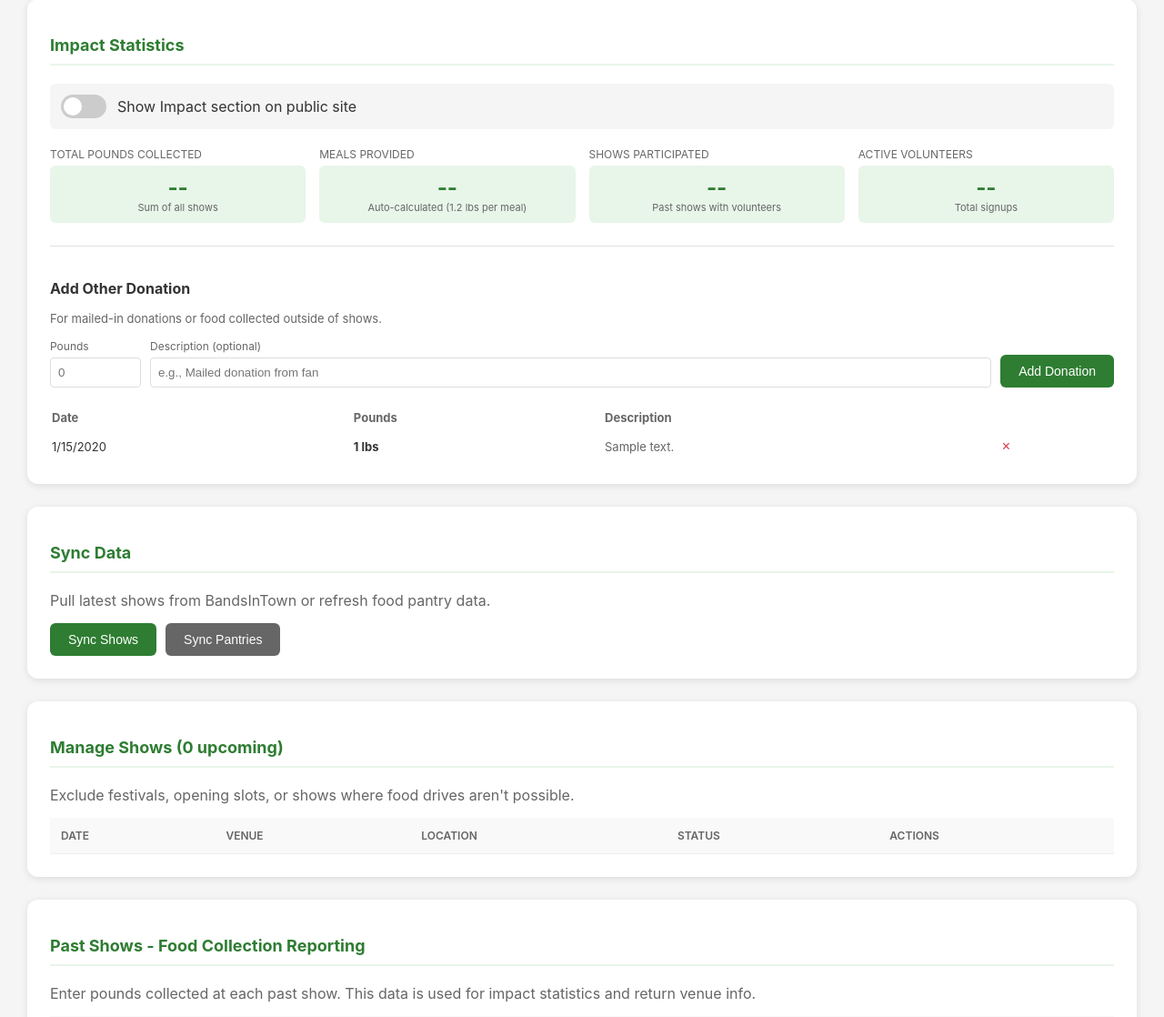
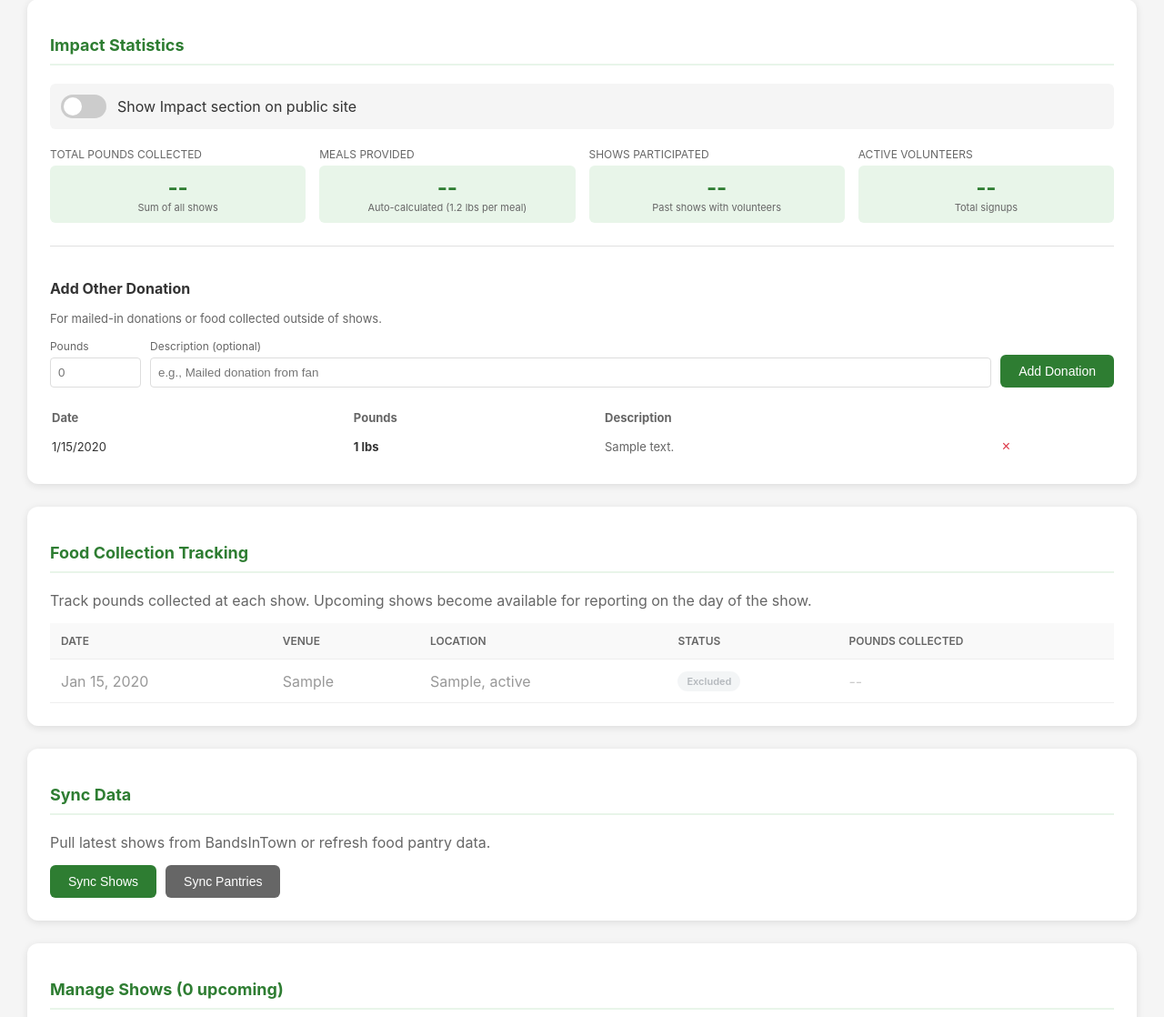
Before and after one commit to brianhaggis/hoh-food-drive, a Flask app: page /admin in a window 1280 px wide. Shown: the part 118-1236 px from the top of the page at 91% size. Run offline with Flask 3, Linux system fonts and the light colour scheme; the visitor is signed in with stand-in values (Sample User, id 1); tables that the repository leaves empty hold one stand-in row (values such as "Sample post"); data that the repository does not hold is empty; some libraries are stand-ins or nearby versions.

Commit message:
Unify food collection tracking in admin dashboard
- Move Past Shows section up under Impact Stats
- Add upcoming shows to same section with greyed-out inputs
- Inputs auto-enable on day of show
- Remove popup dialog for pound reporting
- Highlight past shows that need reporting with amber border

Co-Authored-By: Claude Opus 4.5 <noreply@anthropic.com>

```diff
--- a/templates/admin/dashboard.html
+++ b/templates/admin/dashboard.html
@@ -295,6 +295,14 @@
         .note-editable {
             background: white;
         }
+        /* Highlight shows needing pound reporting */
+        .needs-reporting {
+            background: #fff8e1 !important;
+        }
+        .needs-reporting td:first-child {
+            border-left: 3px solid #ff9800;
+        }
+
         /* Responsive */
         @media (max-width: 1024px) {
             .admin-container {
@@ -394,21 +402,6 @@
             {% endif %}
         {% endwith %}
 
-        <!-- Report Pounds Dialog (shown when there's a recent show needing reporting) -->
-        <div id="report-pounds-card" class="card" style="display: none; border: 2px solid #2e7d32; background: linear-gradient(135deg, #e8f5e9 0%, #f1f8e9 100%);">
-            <h2 style="color: #1b5e20;">Report Food Collection</h2>
-            <p id="report-pounds-info" style="margin-bottom: 15px;"></p>
-            <div style="display: flex; gap: 15px; align-items: center; flex-wrap: wrap;">
-                <div>
-                    <label style="font-weight: 600; display: block; margin-bottom: 5px;">Pounds Collected:</label>
-                    <input type="number" id="report-pounds-input" style="padding: 12px; font-size: 18px; width: 150px; border: 2px solid #2e7d32; border-radius: 6px;" placeholder="0">
-                </div>
-                <button class="btn" onclick="submitReportPounds()" style="margin-top: 20px;">Save &amp; Continue</button>
-                <button class="btn btn-secondary" onclick="skipReportPounds()" style="margin-top: 20px;">Skip for Now</button>
-            </div>
-            <input type="hidden" id="report-pounds-show-id">
-        </div>
-
         <!-- Impact Stats -->
         <div class="card">
             <h2>Impact Statistics</h2>
@@ -469,6 +462,96 @@
                 <!-- Donations List -->
                 <div id="donations-list" style="margin-top: 15px;"></div>
             </div>
+        </div>
+
+        <!-- Food Collection Tracking -->
+        <div class="card">
+            <h2>Food Collection Tracking</h2>
+            <p style="color: #666; margin-bottom: 15px;">Track pounds collected at each show. Upcoming shows become available for reporting on the day of the show.</p>
+
+            <table class="show-table">
+                <thead>
+                    <tr>
+                        <th>Date</th>
+                        <th>Venue</th>
+                        <th>Location</th>
+                        <th>Status</th>
+                        <th>Pounds Collected</th>
+                    </tr>
+                </thead>
+                <tbody>
+                    <!-- Upcoming shows (greyed out until day-of) -->
+                    {% for show in shows %}
+                    {% if not show.excluded %}
+                    <tr class="upcoming-show-row" data-show-date="{{ show.date.strftime('%Y-%m-%d') }}" style="background: #f9f9f9;">
+                        <td style="color: #666;">{{ show.date.strftime('%b %d, %Y') }}</td>
+                        <td style="color: #666;">{{ show.venue }}</td>
+                        <td style="color: #666;">{{ show.city }}, {{ show.state or show.country }}</td>
+                        <td>
+                            {% if show.has_volunteer %}
+                                <span class="badge badge-success">Has Volunteer</span>
+                            {% else %}
+                                <span class="badge badge-warning">Needs Volunteer</span>
+                            {% endif %}
+                        </td>
+                        <td>
+                            <input type="number"
+                                   class="pounds-input upcoming-pounds"
+                                   data-show-id="{{ show.id }}"
+                                   value="{{ show.pounds_collected or '' }}"
+                                   placeholder="--"
+                                   onchange="updateShowPounds({{ show.id }}, this.value)"
+                                   style="width: 80px; padding: 6px; border: 1px solid #ddd; border-radius: 4px; background: #eee; color: #999;"
+                                   disabled>
+                            <span class="pounds-saved" id="saved-{{ show.id }}" style="color: #2e7d32; margin-left: 5px; display: none;">✓</span>
+                            <span class="upcoming-note" style="font-size: 11px; color: #999; display: block;">Available {{ show.date.strftime('%b %d') }}</span>
+                        </td>
+                    </tr>
+                    {% endif %}
+                    {% endfor %}
+
+                    <!-- Divider row if there are both upcoming and past shows -->
+                    {% if shows and past_shows %}
+                    <tr>
+                        <td colspan="5" style="background: #e8f5e9; padding: 8px; font-weight: 600; color: #2e7d32; text-align: center;">
+                            Past Shows
+                        </td>
+                    </tr>
+                    {% endif %}
+
+                    <!-- Past shows (editable) -->
+                    {% for show in past_shows %}
+                    <tr {% if show.excluded %}style="opacity: 0.5;"{% endif %} class="{% if not show.excluded and show.has_volunteer and not show.pounds_collected %}needs-reporting{% endif %}">
+                        <td>{{ show.date.strftime('%b %d, %Y') }}</td>
+                        <td>{{ show.venue }}</td>
+                        <td>{{ show.city }}, {{ show.state or show.country }}</td>
+                        <td>
+                            {% if show.excluded %}
+                                <span class="badge badge-secondary">Excluded</span>
+                            {% elif show.has_volunteer %}
+                                <span class="badge badge-success">Had Volunteer</span>
+                            {% else %}
+                                <span class="badge badge-warning">No Volunteer</span>
+                            {% endif %}
+                        </td>
+                        <td>
+                            {% if not show.excluded %}
+                            <input type="number"
+                                   class="pounds-input"
+                                   data-show-id="{{ show.id }}"
+                                   value="{{ show.pounds_collected or '' }}"
+                                   placeholder="--"
+                                   onchange="updateShowPounds({{ show.id }}, this.value)"
+                                   style="width: 80px; padding: 6px; border: 1px solid #ddd; border-radius: 4px; {% if show.has_volunteer and not show.pounds_collected %}border-color: #ff9800; background: #fff8e1;{% endif %}">
+                            <span class="pounds-saved" id="saved-{{ show.id }}" style="color: #2e7d32; margin-left: 5px; display: none;">✓</span>
+                            {% else %}
+                            <span style="color: #999;">--</span>
+                            {% endif %}
+                        </td>
+                    </tr>
+                    {% endfor %}
+                </tbody>
+            </table>
         </div>
 
         <!-- Sync Actions -->
@@ -539,55 +622,6 @@
             </table>
         </div>
 
-        <!-- Past Shows (for pound reporting) -->
-        <div class="card">
-            <h2>Past Shows - Food Collection Reporting</h2>
-            <p style="color: #666; margin-bottom: 15px;">Enter pounds collected at each past show. This data is used for impact statistics and return venue info.</p>
-
-            <table class="show-table">
-                <thead>
-                    <tr>
-                        <th>Date</th>
-                        <th>Venue</th>
-                        <th>Location</th>
-                        <th>Status</th>
-                        <th>Pounds Collected</th>
-                    </tr>
-                </thead>
-                <tbody>
-                    {% for show in past_shows %}
-                    <tr {% if show.excluded %}style="opacity: 0.5;"{% endif %}>
-                        <td>{{ show.date.strftime('%b %d, %Y') }}</td>
-                        <td>{{ show.venue }}</td>
-                        <td>{{ show.city }}, {{ show.state or show.country }}</td>
-                        <td>
-                            {% if show.excluded %}
-                                <span class="badge badge-secondary">Excluded</span>
-                            {% elif show.has_volunteer %}
-                                <span class="badge badge-success">Had Volunteer</span>
-                            {% else %}
-                                <span class="badge badge-warning">No Volunteer</span>
-                            {% endif %}
-                        </td>
-                        <td>
-                            {% if not show.excluded %}
-                            <input type="number"
-                                   class="pounds-input"
-                                   data-show-id="{{ show.id }}"
-                                   value="{{ show.pounds_collected or '' }}"
-                                   placeholder="--"
-                                   onchange="updateShowPounds({{ show.id }}, this.value)"
-                                   style="width: 80px; padding: 6px; border: 1px solid #ddd; border-radius: 4px;">
-                            <span class="pounds-saved" id="saved-{{ show.id }}" style="color: #2e7d32; margin-left: 5px; display: none;">✓</span>
-                            {% else %}
-                            <span style="color: #999;">--</span>
-                            {% endif %}
-                        </td>
-                    </tr>
-                    {% endfor %}
-                </tbody>
-            </table>
-        </div>
 
         <!-- Slideshow Images -->
         <div class="card">
@@ -770,55 +804,35 @@
         }
         loadStats();
 
-        // Check for recent show needing pound reporting
-        fetch('/admin/shows/recent-needing-pounds')
-            .then(r => r.json())
-            .then(data => {
-                if (data && data.id) {
-                    const card = document.getElementById('report-pounds-card');
-                    const info = document.getElementById('report-pounds-info');
-                    const date = new Date(data.date).toLocaleDateString('en-US', {
-                        weekday: 'long', month: 'long', day: 'numeric', year: 'numeric'
-                    });
-                    info.innerHTML = `<strong>${data.venue}</strong> in ${data.city}, ${data.state}<br>Show date: ${date}`;
-                    document.getElementById('report-pounds-show-id').value = data.id;
-                    card.style.display = 'block';
+        // Check upcoming shows and enable input if it's the day of the show (or after)
+        function checkUpcomingShows() {
+            const today = new Date();
+            today.setHours(0, 0, 0, 0);
+
+            document.querySelectorAll('.upcoming-show-row').forEach(row => {
+                const showDateStr = row.dataset.showDate;
+                const showDate = new Date(showDateStr + 'T00:00:00');
+
+                if (showDate <= today) {
+                    // It's the day of the show or past - enable the input
+                    const input = row.querySelector('.upcoming-pounds');
+                    const note = row.querySelector('.upcoming-note');
+                    if (input) {
+                        input.disabled = false;
+                        input.style.background = '#fff8e1';
+                        input.style.borderColor = '#ff9800';
+                        input.style.color = '#333';
+                    }
+                    if (note) {
+                        note.textContent = 'Ready to report!';
+                        note.style.color = '#ff9800';
+                        note.style.fontWeight = '600';
+                    }
+                    row.style.background = '#fffde7';
                 }
             });
-
-        // Submit pound report from the top dialog
-        async function submitReportPounds() {
-            const showId = document.getElementById('report-pounds-show-id').value;
-            const pounds = document.getElementById('report-pounds-input').value;
-
-            if (!pounds) {
-                alert('Please enter the pounds collected');
-                return;
-            }
-
-            const formData = new FormData();
-            formData.append('pounds', pounds);
-
-            const response = await fetch(`/admin/shows/${showId}/pounds`, {
-                method: 'POST',
-                body: formData
-            });
-
-            if (response.ok) {
-                document.getElementById('report-pounds-card').style.display = 'none';
-                loadStats();
-                // Update the input in the past shows table if visible
-                const input = document.querySelector(`input[data-show-id="${showId}"]`);
-                if (input) input.value = pounds;
-            } else {
-                alert('Error saving pounds');
-            }
         }
-
-        // Skip pound reporting for now
-        function skipReportPounds() {
-            document.getElementById('report-pounds-card').style.display = 'none';
-        }
+        checkUpcomingShows();
 
         // Update pounds for a show from the table
         async function updateShowPounds(showId, pounds) {
```
